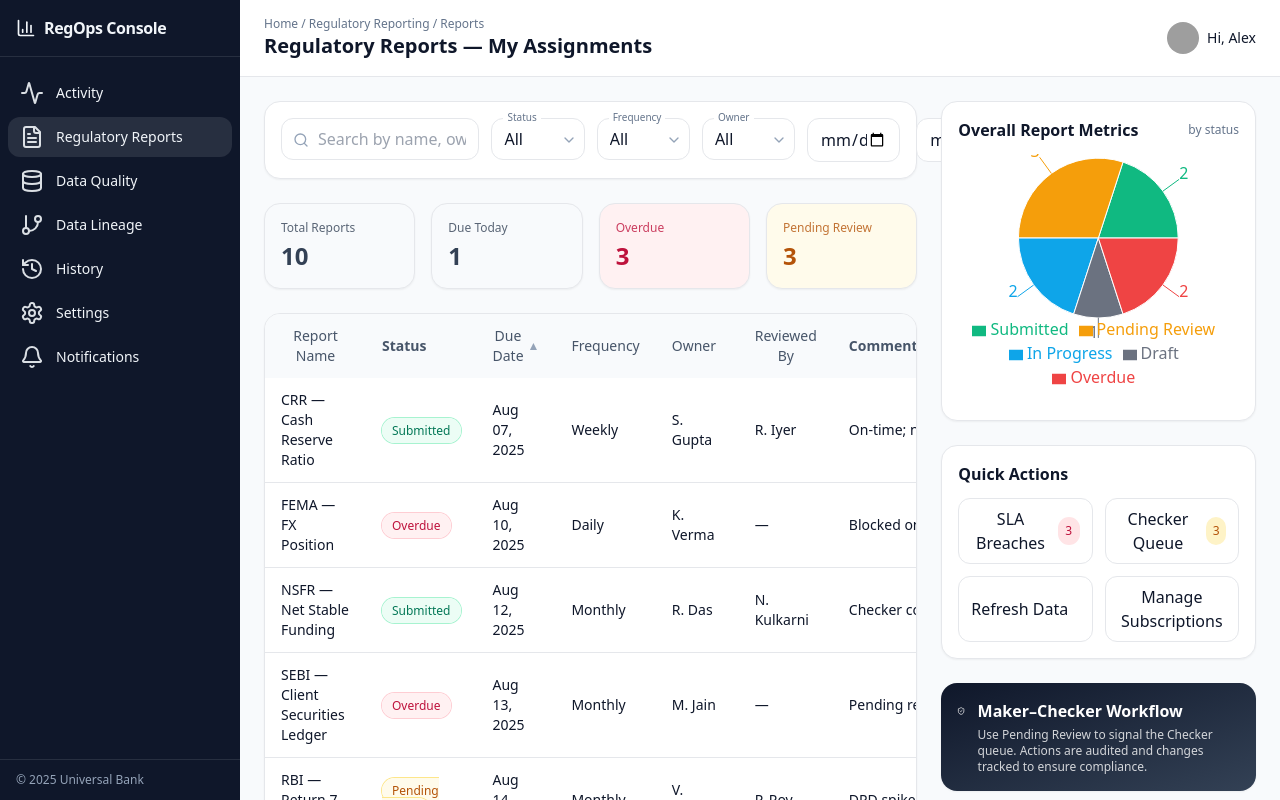
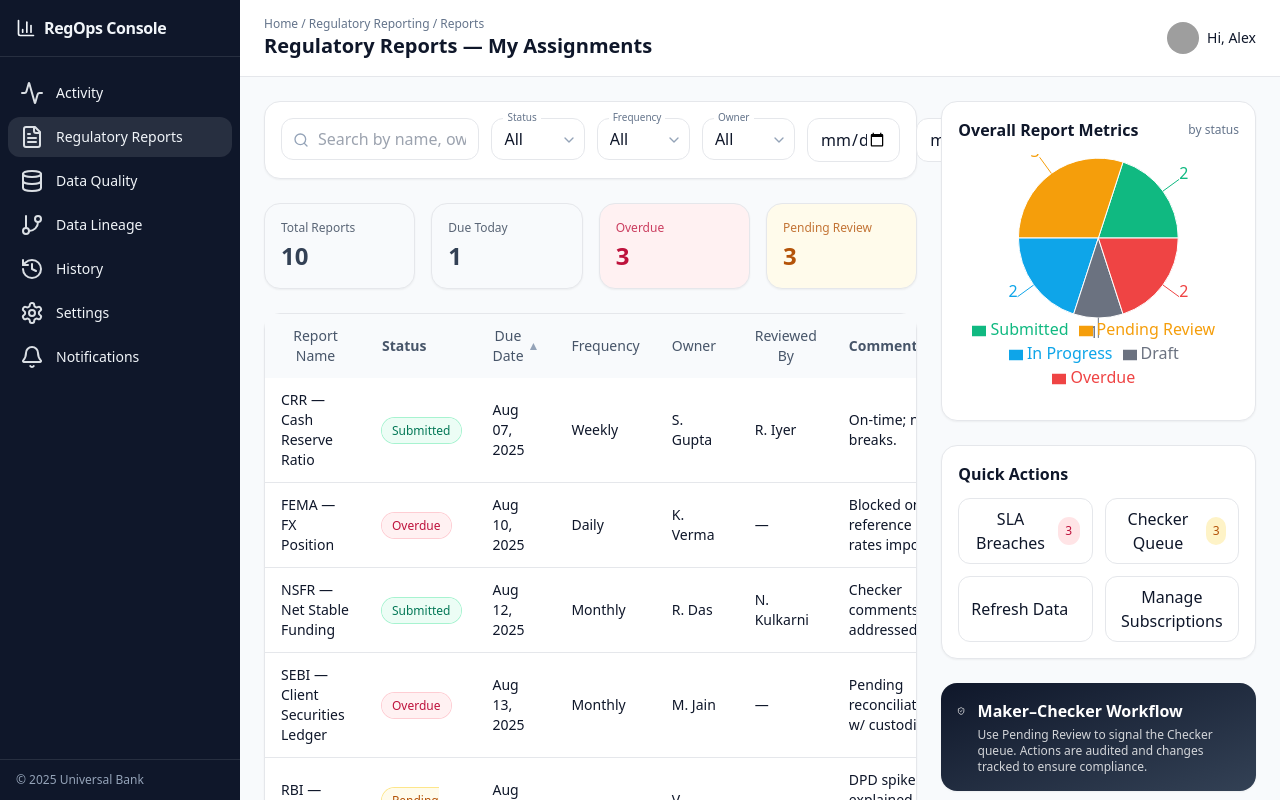
Before and after one commit to luckyakhi/regops-reposts-grid, a React (Vite) app: page / in a window 1280 px wide. Built offline with nearby package versions, Linux system fonts and the light colour scheme; grey boxes are pictures that could not be loaded.

Commit message:
fix: improve table layout

```diff
--- a/src/App.jsx
+++ b/src/App.jsx
@@ -314,8 +314,8 @@ export default function RegulatoryReportsMockup() {
               </div>
 
               {/* Table */}
-              <div className="bg-white rounded-2xl border shadow-sm overflow-hidden">
-                <div className="overflow-auto">
+              <div className="bg-white rounded-2xl border shadow-sm">
+                <div className="overflow-x-auto">
                   <table className="min-w-full text-sm">
                     <thead className="bg-slate-50 text-slate-600">
                       <tr>
@@ -342,7 +342,10 @@ export default function RegulatoryReportsMockup() {
                           <td className="px-4 py-3">{r.frequency}</td>
                           <td className="px-4 py-3">{r.owner}</td>
                           <td className="px-4 py-3">{r.reviewedBy}</td>
-                          <td className="px-4 py-3 max-w-[360px] truncate" title={r.comments}>
+                          <td
+                            className="px-4 py-3 w-[360px] whitespace-normal break-words"
+                            title={r.comments}
+                          >
                             {r.comments}
                           </td>
                           <td className="px-2 py-2">
```
